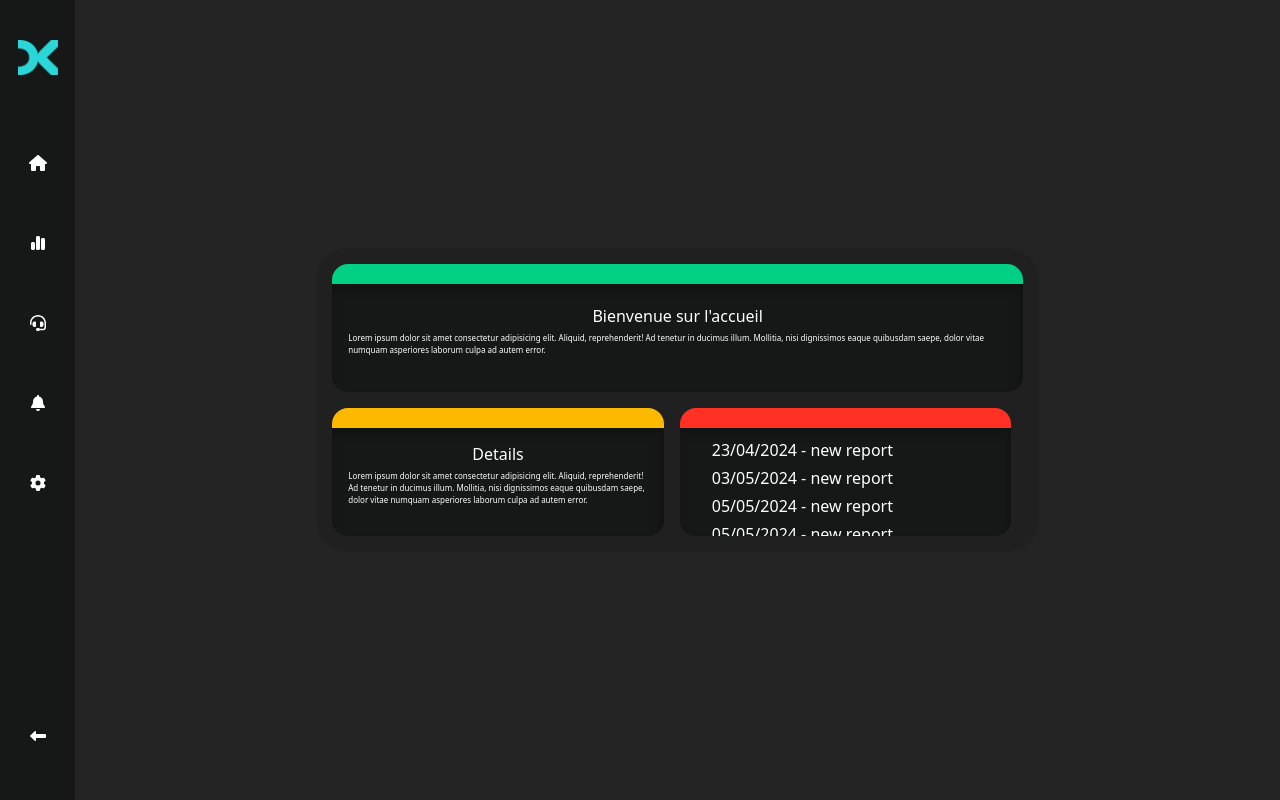
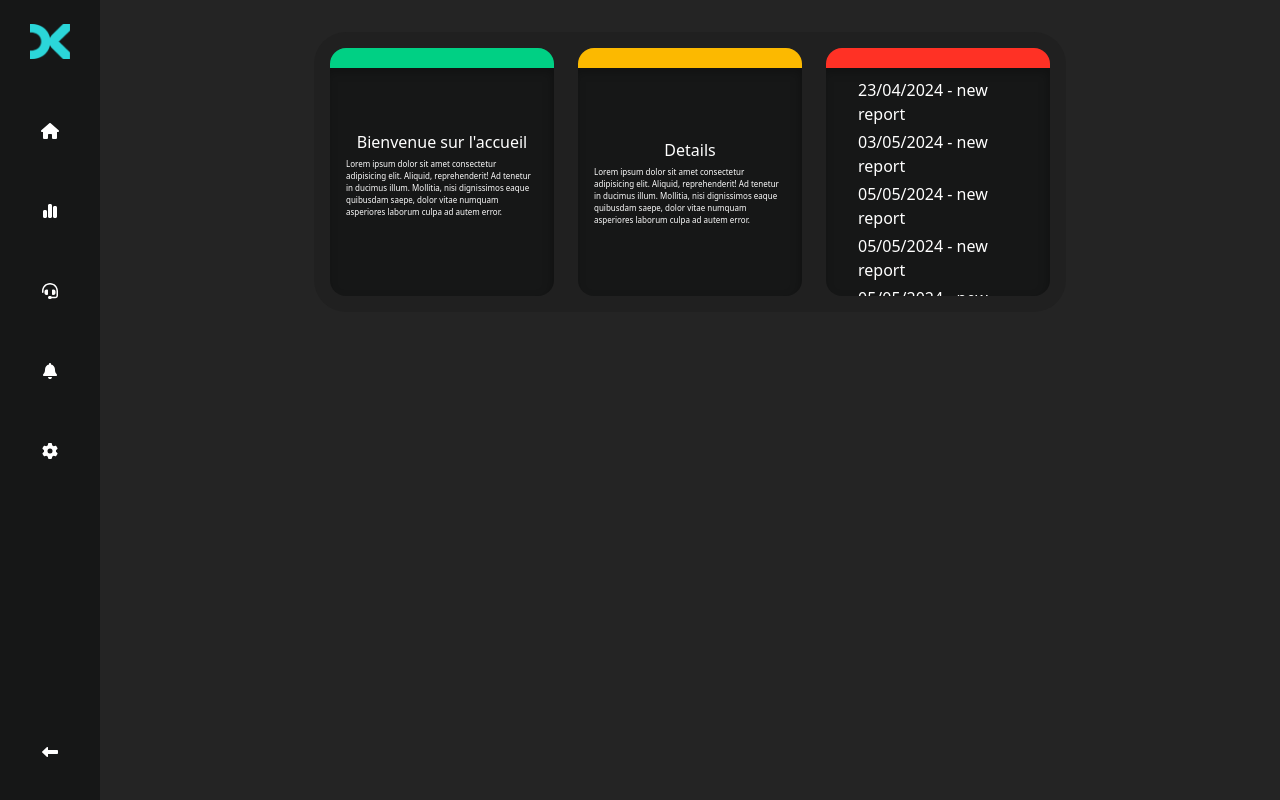
Before and after one commit to Kae134/dekuple_projet, a Next.js app: page /Dekuple-app/accueil in a window 1280 px wide. Built offline with nearby package versions, Linux system fonts and the light colour scheme.

Commit message:
amelioration du style

```diff
--- a/src/app/components/cards/StatsCards.module.css
+++ b/src/app/components/cards/StatsCards.module.css
@@ -1,11 +1,11 @@
-.card {
+.card, .carddetails_simple {
     display: flex;
     flex-direction: column;
     align-items: center;
     justify-content: center;
     background-color: #161717;
-    width: 48%;
-    height: 8rem;
+    width: 224px;
+    height: 248px;
     border-radius: 1rem;
     box-shadow: inset -2px 4px 10px rgba(0, 0, 0, 0.25);
     padding: 1rem;
@@ -13,15 +13,9 @@
 }
 
 .carddetails_horizontal {
+    height: 248px;
+    width: 224px;
     padding-top: 0;
-    width: 100%;
-    height: 8rem;
-}
-
-.carddetails_simple {
-    padding-top: 0;
-    width: 48%;
-    height: 8rem;
 }
 
 .top_color_yellow {
--- a/src/app/components/charts/BarChart.js
+++ b/src/app/components/charts/BarChart.js
@@ -22,7 +22,7 @@ function BarChart(data){
         }
     } else if (infos.type === "test") {
         for (const ele of infos.data){
-            infos_labels.push(ele.category + ":" + ele.value + "%")
+            infos_labels.push(ele.category)
             infos_data.push(ele.value)
         }
     }
@@ -58,6 +58,7 @@ function BarChart(data){
                 ]
             },
             options: {
+                maintainAspectRatio: false,
                 legend: {
                     labels: {
                         display:false,
--- a/src/app/components/charts/DonutChart.js
+++ b/src/app/components/charts/DonutChart.js
@@ -22,7 +22,7 @@ export default function DonutChart(data){
         }
     } else if (infos.type === "test") {
         for (const ele of infos.data){
-            infos_labels.push(ele.category + ":" + ele.value + "%")
+            infos_labels.push(ele.category)
             infos_data.push(ele.value)
         }
     }
@@ -65,12 +65,13 @@ export default function DonutChart(data){
                 }]
             },
             options: {
+                maintainAspectRatio: false,
                 legend: {
                     labels: {
                         fontSize: 8,
                         fontColor: 'white'
                     },
-                    position: 'right'
+                    position: 'bottom'
                 },
                 cutoutPercentage: 60
             }
@@ -79,6 +80,6 @@ export default function DonutChart(data){
         chartRef.current.chart = newChart
     }, [])
     return<div id="chart-container">
-        <canvas style={{position: "relative", width: "45vw", height: "10vh"}} ref={chartRef}/>
+        <canvas style={{position: "relative", width: "80%", height: "50%"}} ref={chartRef}/>
     </div>
 }
--- a/src/app/components/charts/PolarChart.js
+++ b/src/app/components/charts/PolarChart.js
@@ -22,7 +22,7 @@ export default function DonutChart(data){
         }
     } else if (infos.type === "test") {
         for (const ele of infos.data){
-            infos_labels.push(ele.category + ":" + ele.value + "%")
+            infos_labels.push(ele.category)
             infos_data.push(ele.value)
         }
     }
@@ -68,9 +68,10 @@ export default function DonutChart(data){
                         fontSize: 8,
                         fontColor: 'white'
                     },
-                    position: 'left',
+                    position: 'bottom',
                 },
-                scale: {
+            maintainAspectRatio: false,
+            scale: {
                     ticks : {
                         display: false,
                     },
@@ -84,6 +85,6 @@ export default function DonutChart(data){
         chartRef.current.chart = newChart
     }, [])
     return<div id="chart-container">
-        <canvas style={{position: "relative", width: "45vw", height: "10vh"}} ref={chartRef}/>
+        <canvas style={{position: "relative", width: "80%", height: "50%"}} ref={chartRef}/>
     </div>
 }
--- a/src/app/components/navbar/StyleNav.module.css
+++ b/src/app/components/navbar/StyleNav.module.css
@@ -1,12 +1,15 @@
 .Nav_left {
+    position:fixed;
+    top: 0;
+    left: 0;
     background-color: #161717;
     display: flex;
     flex-direction: column;
-    padding-top: 40px;
-    padding-bottom: 40px;
+    padding-top: 24px;
+    padding-bottom: 24px;
     align-items: center;
-    height: 100%;
-    width: 10vh;
+    height: 100vh;
+    width: 100px;
     justify-content: space-between;
 }
 
@@ -14,11 +17,11 @@
     display: flex;
     align-items: center;
     flex-direction: column;
-    gap: 4rem;
+    gap: 3rem;
 }
 
 .icones {
-    width: 28px;
+    width: 20px;
 }
 
 .links {
@@ -39,5 +42,5 @@
 
 .link:hover {
     background-color: black;
-    border-radius: 100%;
+    border-radius: 20%;
 }
--- a/src/app/globals.css
+++ b/src/app/globals.css
@@ -10,8 +10,7 @@
 main {
   background-color: #242424;
   display: flex;
-  align-items: center;
-  height: 100vh;
+  height: 100%;
   width: 100%;
   justify-content: space-between;
 }
@@ -19,10 +18,13 @@ main {
 .main_frame {
   display: flex;
   flex-direction: column;
-  justify-content: center;
   align-items: center;
+  min-height: 100vh;
   width: 100%;
   gap: 1rem;
+  padding-top: 2rem;
+  padding-bottom: 2rem;
+  padding-left: 100px;
 }
 
 .top_main_frame {
@@ -40,28 +42,22 @@ main {
   display: flex;
   flex-flow: wrap;
   justify-content: left;
-  align-items: center;
+  max-height: 50%;
   width: 90%;
   gap: 1rem;
 }
 
-.resume {
+.resume, .details {
   display: flex;
   flex-flow:wrap;
   justify-content:space-evenly;
   align-items: center;
+  height: 30rem;
+  overflow-y: scroll;
   width: 48%;
   gap: 1rem;
 }
 
-.details {
-  display: flex;
-  flex-flow: wrap;
-  justify-content: space-evenly;
-  align-items: center;
-  width: 48%;
-  gap: 1rem;
-}
 
 #chart-container {
   display: flex;
@@ -77,9 +73,10 @@ main {
   flex-wrap: wrap;
   justify-content: left;
   align-items: center;
-  width: 60%;
+  min-width: fit-content;
+  max-width: 1280px;
   background-color: #202020;
-  gap: 1rem;
+  gap: 24px;
   border-radius: 2rem;
   padding: 1rem;
 }
```
